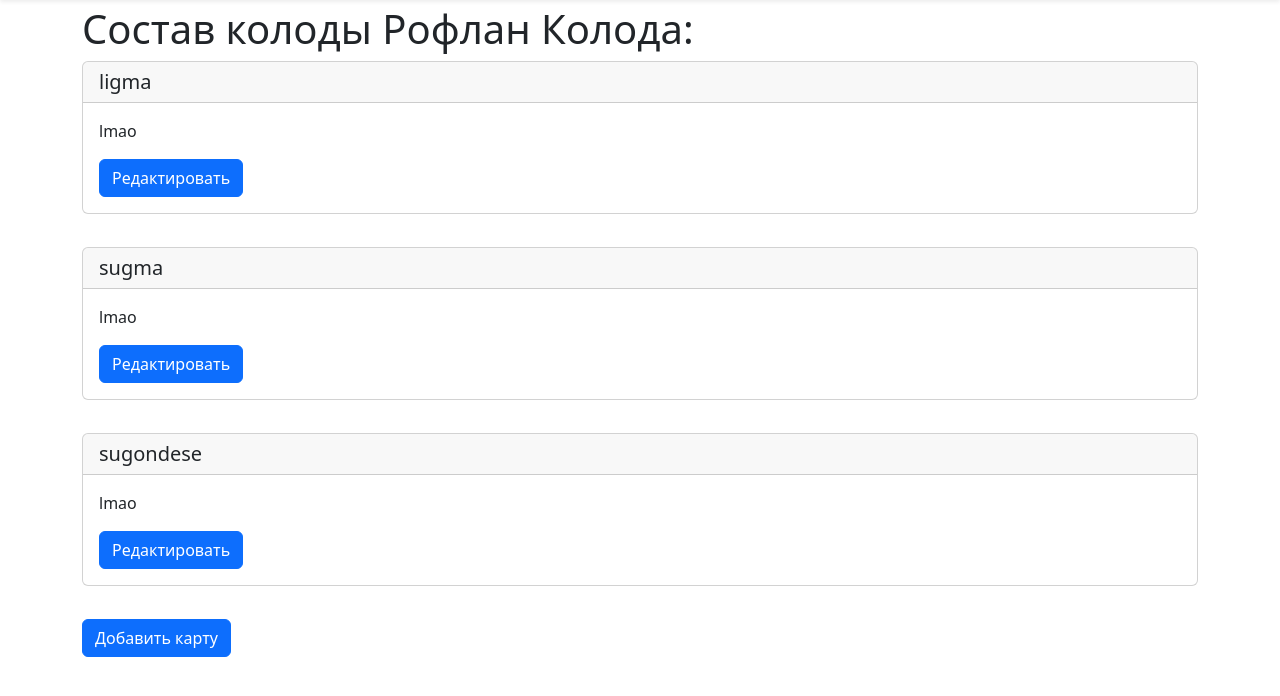
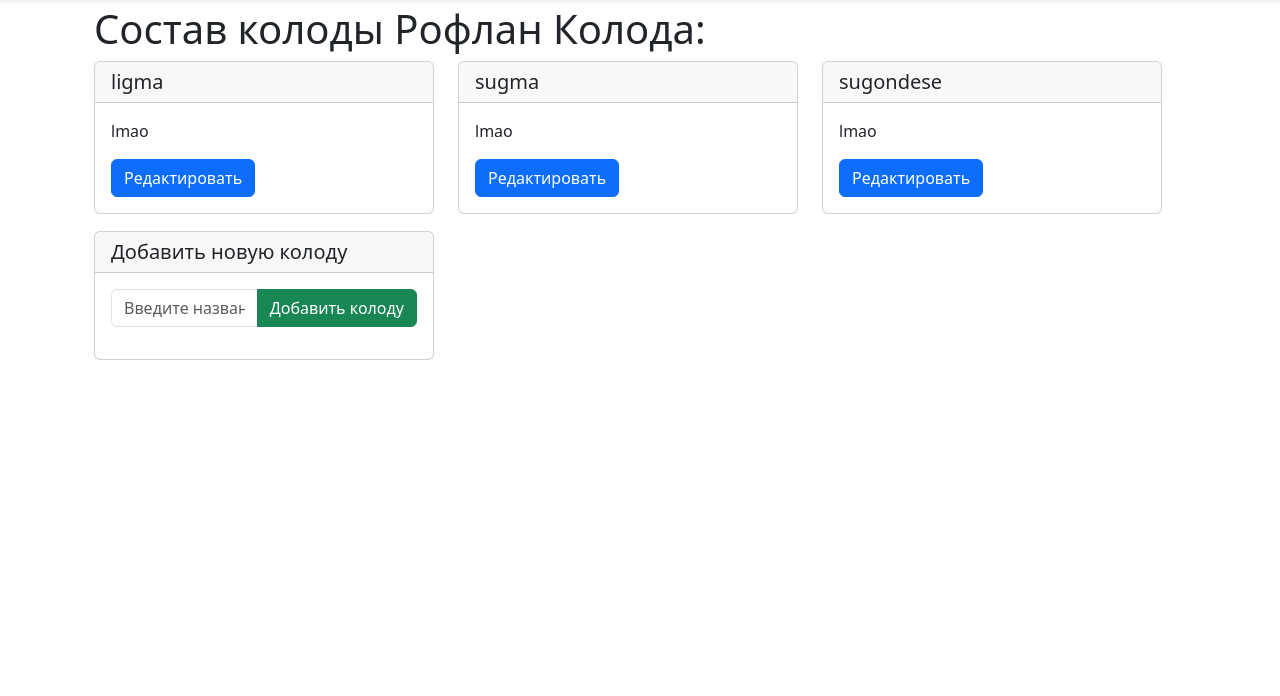
Before and after one commit to Benkendorf/langmemo, a Django app: page /deck/1/ in a window 1280 px wide. Shown: the part 76-772 px from the top of the page. Run offline with Django 5.2, Linux system fonts and the light colour scheme.

Commit message:
Make early edit to deck_card_list

```diff
--- a/templates/deck/deck_card_list.html
+++ b/templates/deck/deck_card_list.html
@@ -5,9 +5,11 @@
 {% block content %}
 
 <hr>
-<article>
+
+<article class="container row">
   <h1>Состав колоды {{ deck.deck_name }}:</h1>
   {% for card in deck.card_list %}
+  <div class="col-4">
     <div class="card">
       <h5 class="card-header">{{ card }}</h5>
       <div class="card-body">
@@ -17,9 +19,27 @@
         <a href="#" class="btn btn-primary">Редактировать</a>
       </div>
     </div>
+  </div>
+
+  {% if forloop.counter|divisibleby:"3" %}
     <hr class="opacity-0">
+  {% endif %}
+
   {% endfor %}
-  <button type="button" class="btn btn-primary">Добавить карту</button>
+
+  <div class="col-4">
+    <div class="card">
+      <h5 class="card-header">Добавить новую колоду</h5>
+      <div class="card-body">
+        <div class="input-group mb-3">
+          <input type="text" class="form-control" placeholder="Введите название" aria-label="Введите название" aria-describedby="basic-addon2">
+          <button class="btn btn-success" type="button" id="button-addon2">Добавить колоду</button>
+        </div>
+      </div>
+    </div>
+  </div>
+
+
 </article>
 
 {% endblock %}
--- a/templates/homepage/index.html
+++ b/templates/homepage/index.html
@@ -27,7 +27,7 @@
           {% else %}
             <a href="#" class="btn btn-primary">Изучать {{ deck.in_queue }} шт.</a>
           {% endif %}
-          <a href="#" class="btn btn-outline-secondary">Редактировать</a>
+          <a href="#" class="btn btn-outline-secondary">&#x270e; Редактировать</a>
         </div>
 
       </div>
```
Lines whose indentation alone changed are shown as unchanged.
